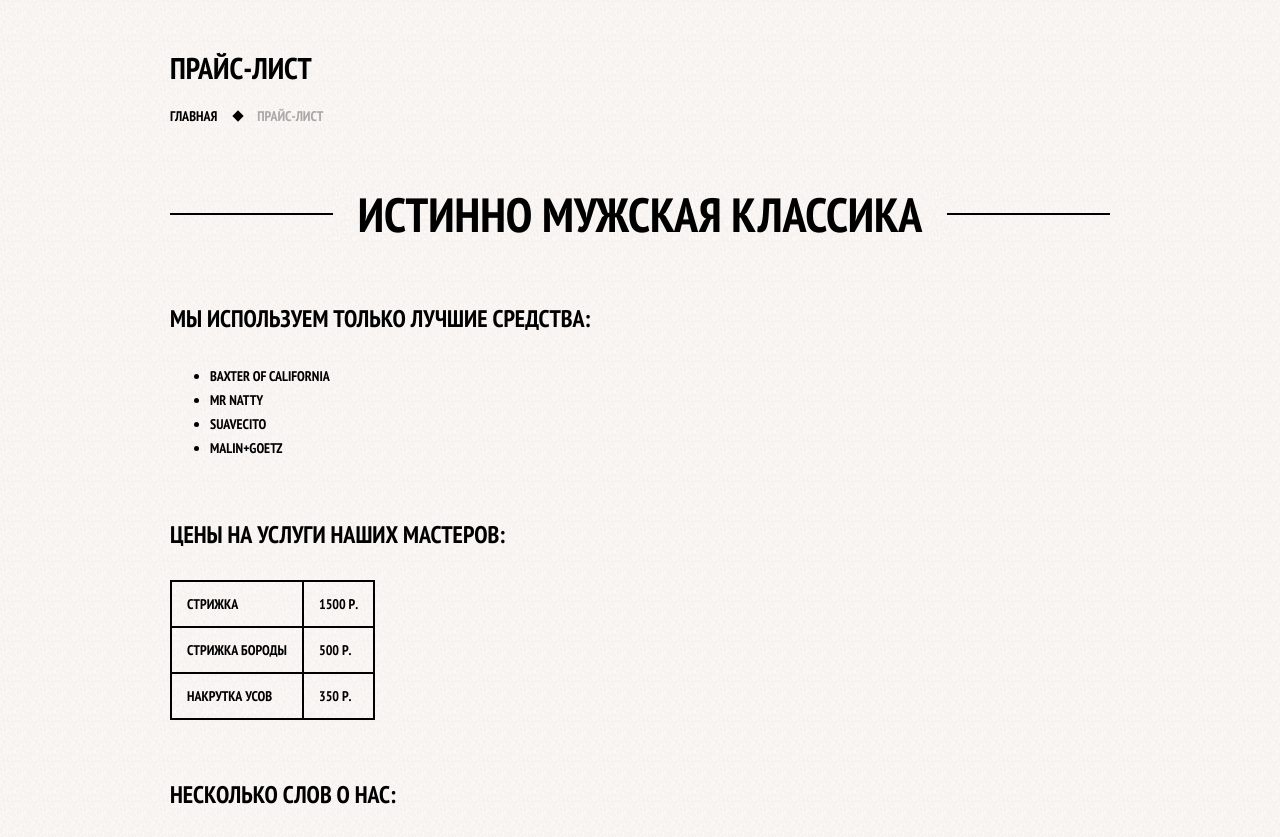
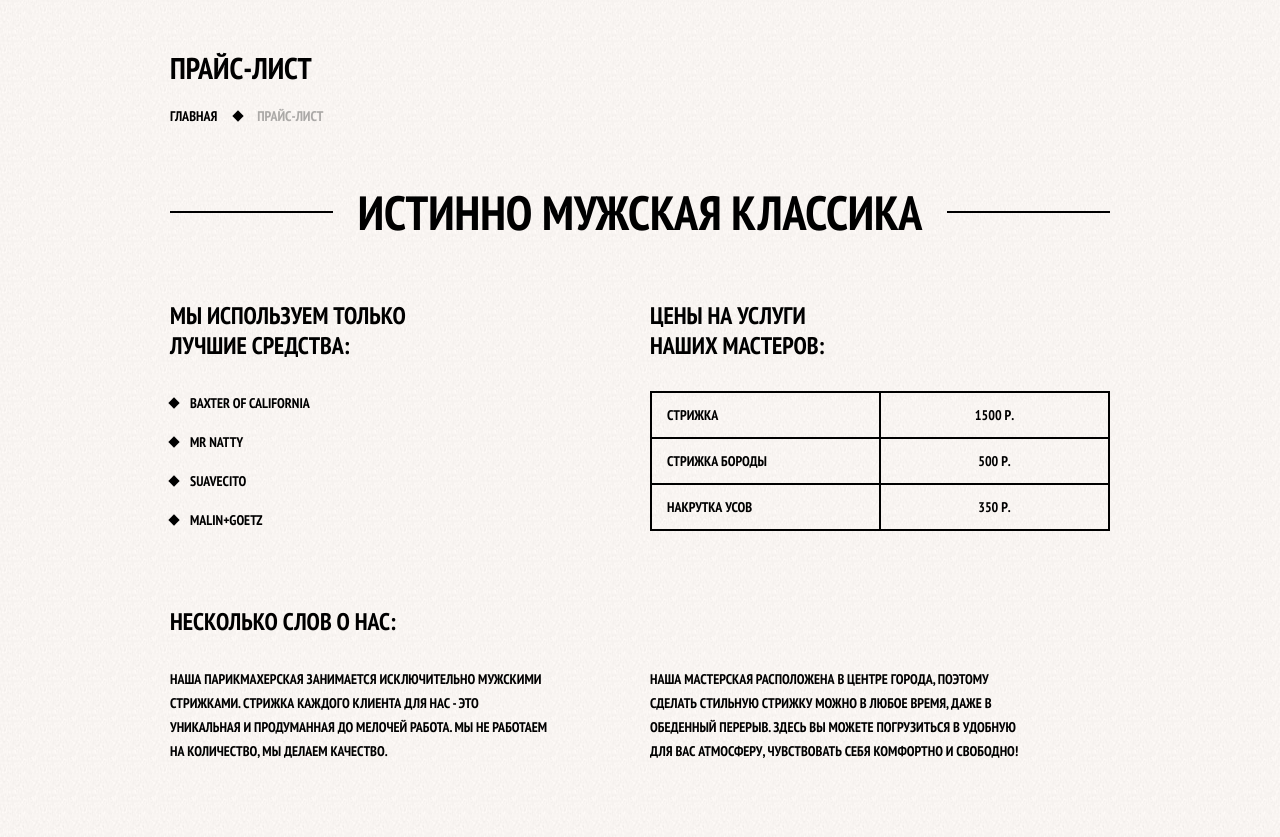
Before and after one commit to displayflex/barbershop, a website: page app/price.html in a window 1280 px wide. Shown: the part 75-912 px from the top of the page. Drawn offline with Linux system fonts and the light colour scheme.

Commit message:
Доделал страницу price list

```diff
--- a/app/price.html
+++ b/app/price.html
@@ -40,18 +40,21 @@
 	</div>
 
 	<div class="inner-content">
-		<div class="big-heading">
-			<h2>Истинно мужская классика</h2>
-		</div>
-			<h2>Мы используем только лучшие средства:</h2> <!-- h2? -->
+		<h2 class="big-heading">Истинно мужская классика</h2>
+
+		<div class="inner-columns">
+			<div class="inner-column-left">
+				<h2>Мы используем только <br>лучшие средства:</h2>
 				<ul class="custom-list-1">
 					<li>Baxter of California</li>
 					<li>Mr Natty</li>
 					<li>Suavecito</li>
 					<li>Malin+Goetz</li>
 				</ul>
+			</div><!-- /inner-column-left -->
 
-			<h2>Цены на услуги наших мастеров:</h2>
+			<div class="inner-column-right">
+				<h2>Цены на услуги <br>наших мастеров:</h2>
 				<table class="prices-table">
 					<tr>
 						<td>Стрижка</td>
@@ -66,21 +69,26 @@
 						<td>350 р.</td>
 					</tr>
 				</table>
+			</div><!-- /inner-column-right -->
+		</div><!-- /inner-columns -->
 
-		<section class="price-about"> <!-- section?? -->
-			<h2>Несколько слов о нас:</h2> <!-- обернуть в див параграфы? -->
-			<div class="paragraph-wrapper">
-				<p>Наша парикмахерская занимается исключительно мужскими стрижками. Стрижка каждого клиента для нас - это уникальная и продуманная до мелочей работа. Мы не работаем на количество, мы делаем качество.</p>
-				<p>Наша мастерская расположена в центре города, поэтому сделать стильную стрижку можно в любое время, даже в обеденный перерыв. Здесь вы можете погрузиться в удобную для вас атмосферу, чувствовать себя комфортно и свободно!</p>
-			</div>
-		</section>
-	</div>
 
+		<div class="inner-columns">
+			<h2>Несколько слов о нас:</h2>
+			<div class="inner-column-left">
+				<p class="short-text">Наша парикмахерская занимается исключительно мужскими стрижками. Стрижка каждого клиента для нас - это уникальная и продуманная до мелочей работа. Мы не работаем на количество, мы делаем качество.</p>
+			</div><!-- /inner-column-left -->
+
+			<div class="inner-column-right">
+				<p class="short-text">Наша мастерская расположена в центре города, поэтому сделать стильную стрижку можно в любое время, даже в обеденный перерыв. Здесь вы можете погрузиться в удобную для вас атмосферу, чувствовать себя комфортно и свободно!</p>
+			</div><!-- /inner-column-right -->
+		</div><!-- /inner-columns -->
+	</div><!-- /inner-column-right -->
 </main>
 <!-- /Inner-Main -->
 
 <!-- Footer -->
-<footer class="main-footer">
+<footer class="main-footer inner-page-footer">
 	<div class="container main-footer-layout">
 		<section class="footer-contacts">
 			<p>
--- a/app/sass/_main-footer.scss
+++ b/app/sass/_footer.scss
@@ -1,4 +1,5 @@
 .main-footer {
+	color: $light;
 	margin-top: 63px;
 	padding-top: 60px;
 	padding-bottom: 40px;
@@ -12,6 +13,10 @@
 	p {
 		margin: 0;
 	}
+}
+
+.inner-page-footer {
+	box-shadow: inset 0px 30px 40px -15px $dark;
 }
 
 .footer-contacts {
--- a/app/sass/_inner-main.scss
+++ b/app/sass/_inner-main.scss
@@ -65,6 +65,7 @@
 		margin-bottom: 30px;
 		font-size: 24px;
 		line-height: 30px;
+		width: 100%;
 	}
 
 	p {
@@ -79,31 +80,86 @@
 		padding: 10px 15px;
 		border: 2px solid $dark;
 	}
+
+	.big-heading {
+		display: flex;
+		align-items: center;
+		margin-top: 55px;
+		margin-bottom: 65px;
+		font-size: 48px;
+		line-height: 48px;
+		text-align: center;
+
+		&::before,
+		&::after {
+			content: '';
+			width: 50px;
+			height: 2px;
+			background: $dark;
+			flex-grow: 1;
+		}
+
+		&::before {
+			margin-right: 25px;
+		}
+
+		&::after {
+			margin-left: 25px;
+		}
+	}
 }
 
-.big-heading {
-	margin-top: 55px;
-	margin-bottom: 65px;
-	text-align: center;
+.custom-list-1 {
+	margin: 14px 0;
+	padding: 0;
+	list-style: none;
 
-	h2 {
-		margin: 0;
-		padding: 0 25px;
-		display: inline-block;
+	li {
 		position: relative;
-		text-align: center;
-		font-size: 48px;
-		line-height: 48px;
-		z-index: 2;
-		background: $content-bg url(../img/pattern-white.jpg) repeat;
+		margin-bottom: 15px;
+		padding-left: 20px;
+
+		&::before {
+			content: '';
+			position: absolute;
+			top: 8px;
+			left: 0;
+			width: 8px;
+			height: 8px;
+			background-color: $dark;
+			transform: rotate(45deg);
+		}
 	}
+}
 
-	&::before {
-		content: '';
-		position: relative;
-		display: block;
-		top: 25px;
-		border-bottom: 2px solid $dark;
-		z-index: 1;
-	} // пересмотреть решение на флексах
+.prices-table {
+	width: 100%;
+
+	td {
+		width: 50%;
+
+		&:last-child {
+			text-align: center;
+		}
+	}
 }
+
+.inner-columns {
+	margin: 60px 0;
+	display: flex;
+	justify-content: space-between;
+	flex-wrap: wrap;
+
+	*:first-child {
+		margin-top: 0;
+	}
+}
+
+.inner-column-left,
+.inner-column-right {
+	width: 460px;
+}
+
+.short-text {
+	padding-right: 80px;
+}
--- a/app/sass/style.scss
+++ b/app/sass/style.scss
@@ -3,9 +3,9 @@
 @import 'vars';
 @import 'common';
 
-@import 'main-header';
+@import 'header';
 @import 'index-main';
-@import 'main-footer';
+@import 'footer';
 
 @import 'inner-main';
 
@@ -65,10 +65,3 @@
 //     width: 18px; height: 16px;
 //     background: url(../img/sprite.png) -10px -117px;
 // }
-
-
-
-
-
-
-// остановился на 7ом видео 50 минуте
```
Also changed, not shown: app/css/style.css, app/sass/_header.scss (renamed from app/sass/_main-header.scss). Lines whose indentation alone changed are shown as unchanged.
